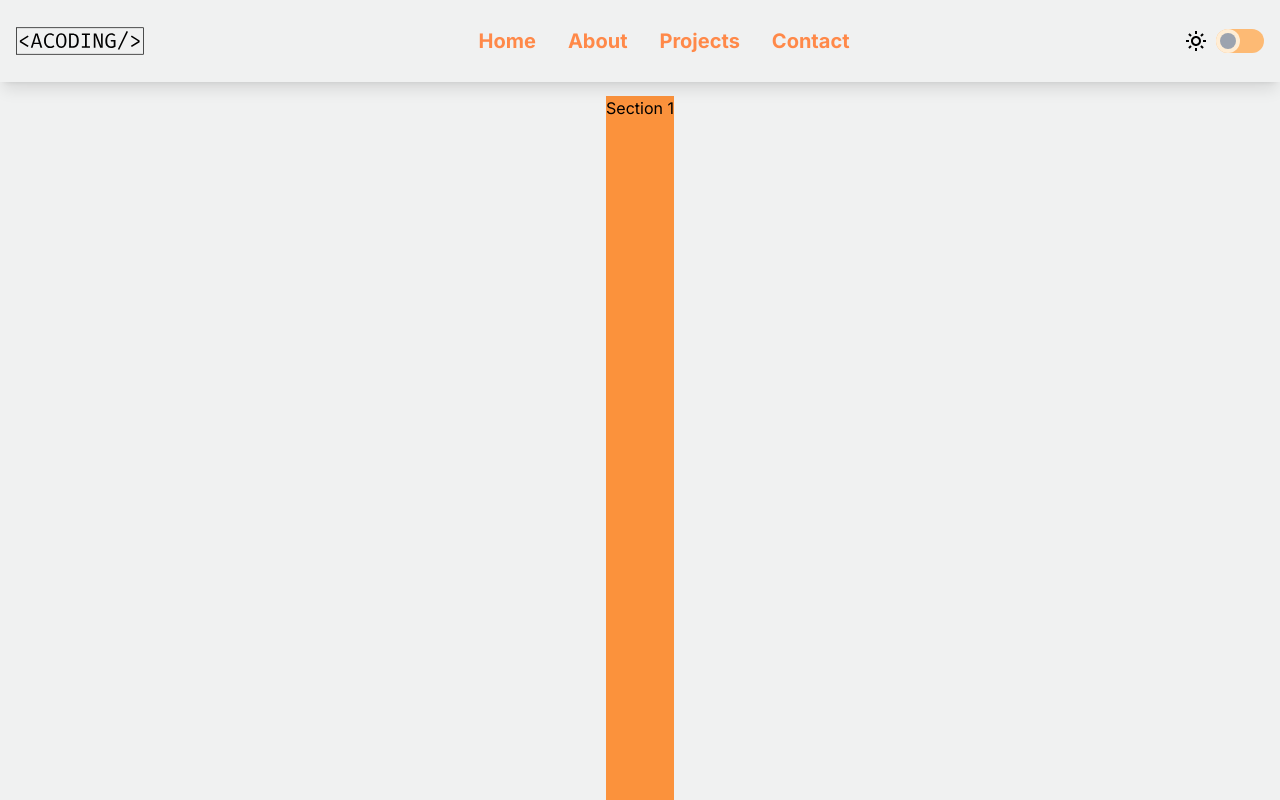
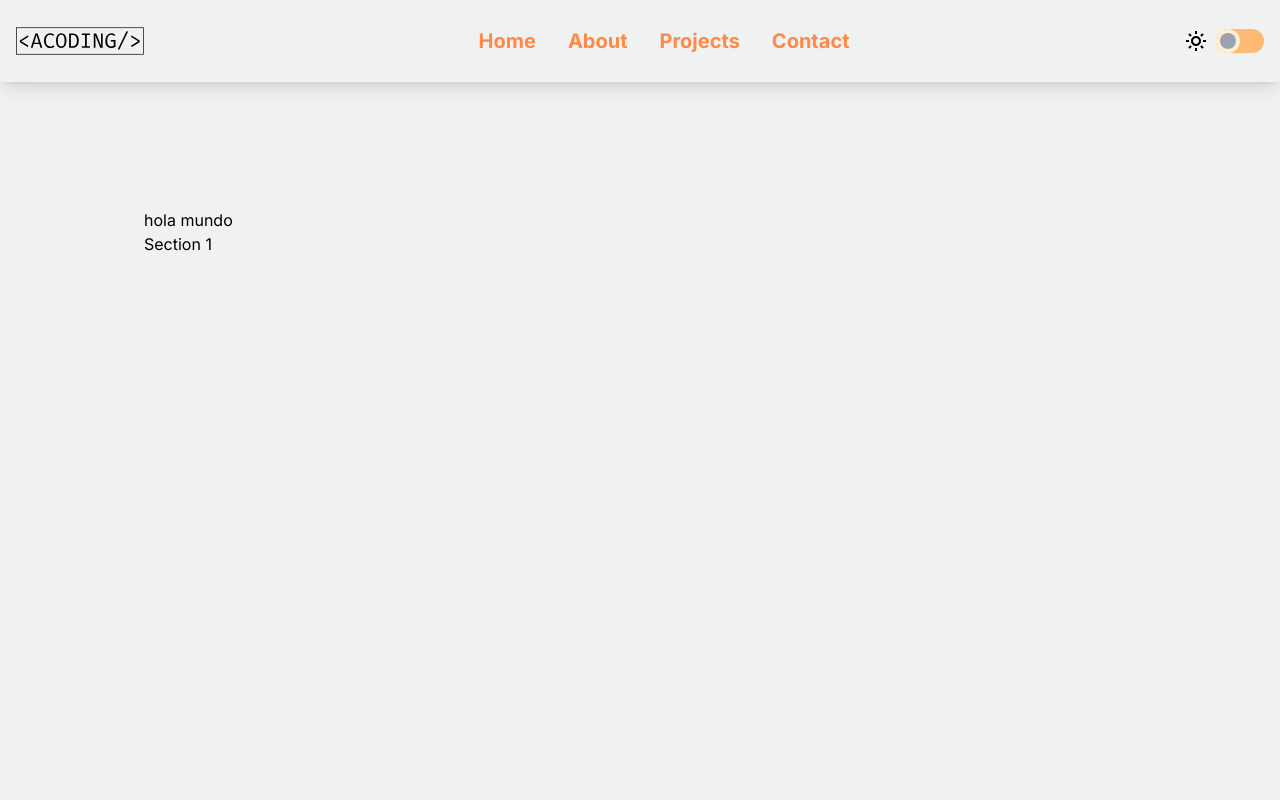
Before and after one commit to angelcoding06/Portfolio, a Next.js app: page / in a window 1280 px wide. Shown: the top 800 px of the page. Built offline with nearby package versions, Linux system fonts and the light colour scheme.

Commit message:
Add container - change components export

```diff
--- a/src/app/components/aboutsection.tsx
+++ b/src/app/components/aboutsection.tsx
@@ -1,5 +1,10 @@
 import React from "react";
 
-export default function aboutsection() {
-	return <div></div>;
-}
+const Aboutsection = () => {
+	return (
+		<div>
+			<h1>hola mundo</h1>
+		</div>
+	);
+};
+export default Aboutsection;
--- a/src/app/components/logo.tsx
+++ b/src/app/components/logo.tsx
@@ -2,7 +2,7 @@ import React from "react";
 import { useState, useEffect } from "react";
 import Link from "next/link";
 import { MyIcon, MyIconDark } from "./icons/icons";
-export default function Logo({ modoOscuro }: { modoOscuro: boolean }) {
+const Logo = ({ modoOscuro }: { modoOscuro: boolean }) => {
 	const [checked, setChecked] = useState(modoOscuro);
 
 	useEffect(() => {
@@ -11,4 +11,6 @@ export default function Logo({ modoOscuro }: { modoOscuro: boolean }) {
 	}, [modoOscuro]);
 
 	return <Link href="./">{!checked ? <MyIcon /> : <MyIconDark />}</Link>;
-}
+};
+
+export default Logo;
--- a/src/app/components/navbar.tsx
+++ b/src/app/components/navbar.tsx
@@ -30,7 +30,7 @@ const navLinks = [
 	},
 ];
 
-export default function Navbar() {
+const Navbar = () => {
 	const { modoOscuro, toggleModoOscuro } = useDarkMode();
 	const [navbaropen, setOpen] = useState(false);
 	// const [checked, setChecked] = useState(modoOscuro);
@@ -79,4 +79,6 @@ export default function Navbar() {
 			) : null}
 		</nav>
 	);
-}
+};
+
+export default Navbar;
--- a/src/app/page.tsx
+++ b/src/app/page.tsx
@@ -1,10 +1,13 @@
 import React from "react";
 import Navbar from "./components/navbar";
+import Aboutsection from "./components/aboutsection";
 export default function Home() {
 	return (
-		<main className="flex min-h-screen flex-col items-center justify-between p-24 bg-[#f0f1f1] dark:bg-[#221e1e]">
+		<main className="flex min-h-screen flex-col  p-24 bg-[#f0f1f1] dark:bg-[#221e1e]">
 			<Navbar />
-			<div id="home" className="h-screen bg-orange-400">
+			<div className="container mt-24 mx-auto px-12 py-4">
+				<Aboutsection />
+				<div id="home" className="h-screen bg-inherit">
 					<h1>Section 1</h1>
 				</div>
 				<div id="about" className="h-screen bg-cyan-300">
@@ -16,6 +19,7 @@ export default function Home() {
 				<div id="contact" className="h-screen bg-amber-500">
 					<h1>Section 3</h1>
 				</div>
+			</div>
 		</main>
 	);
 }
```
Lines whose indentation alone changed are shown as unchanged.
